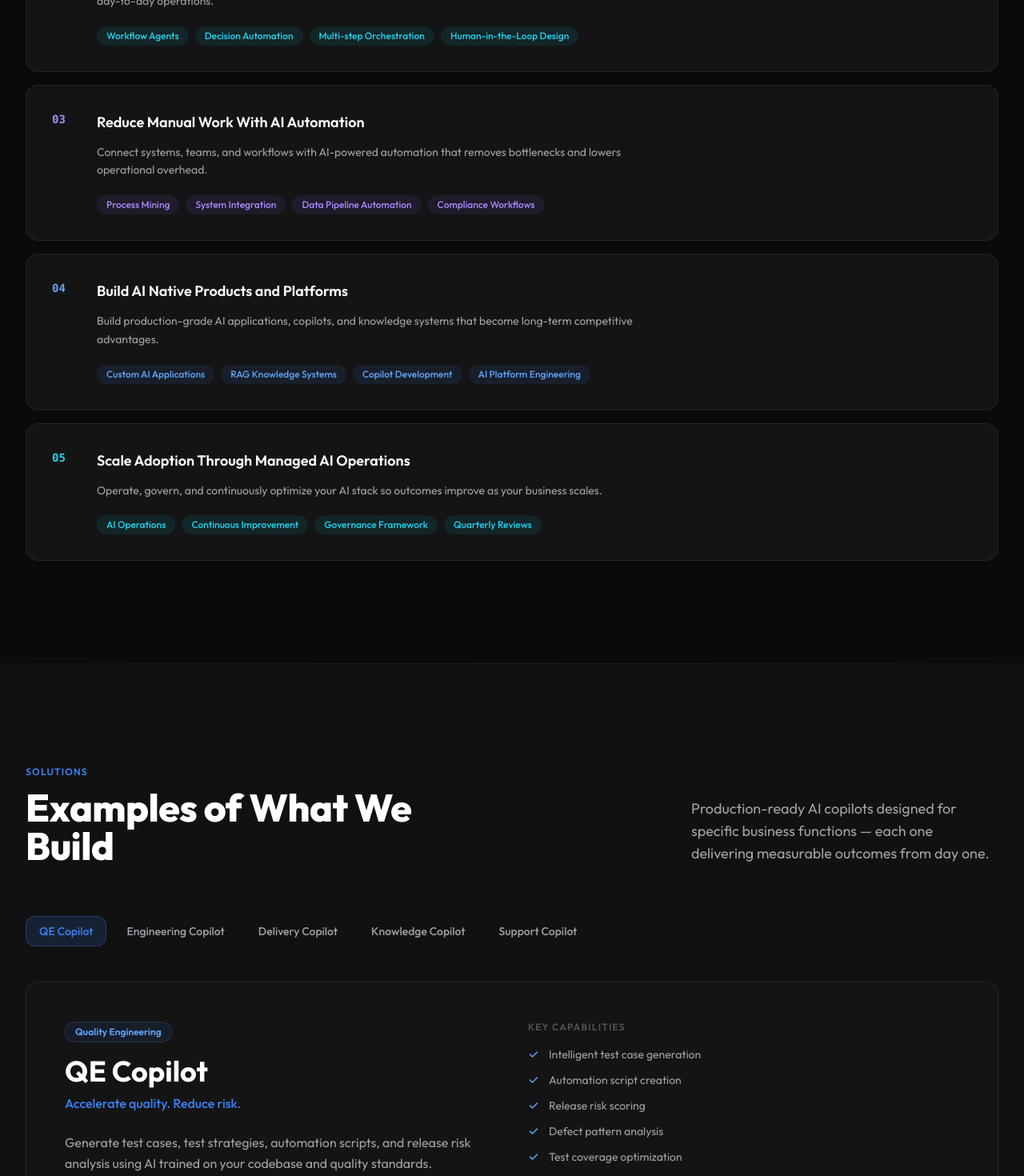
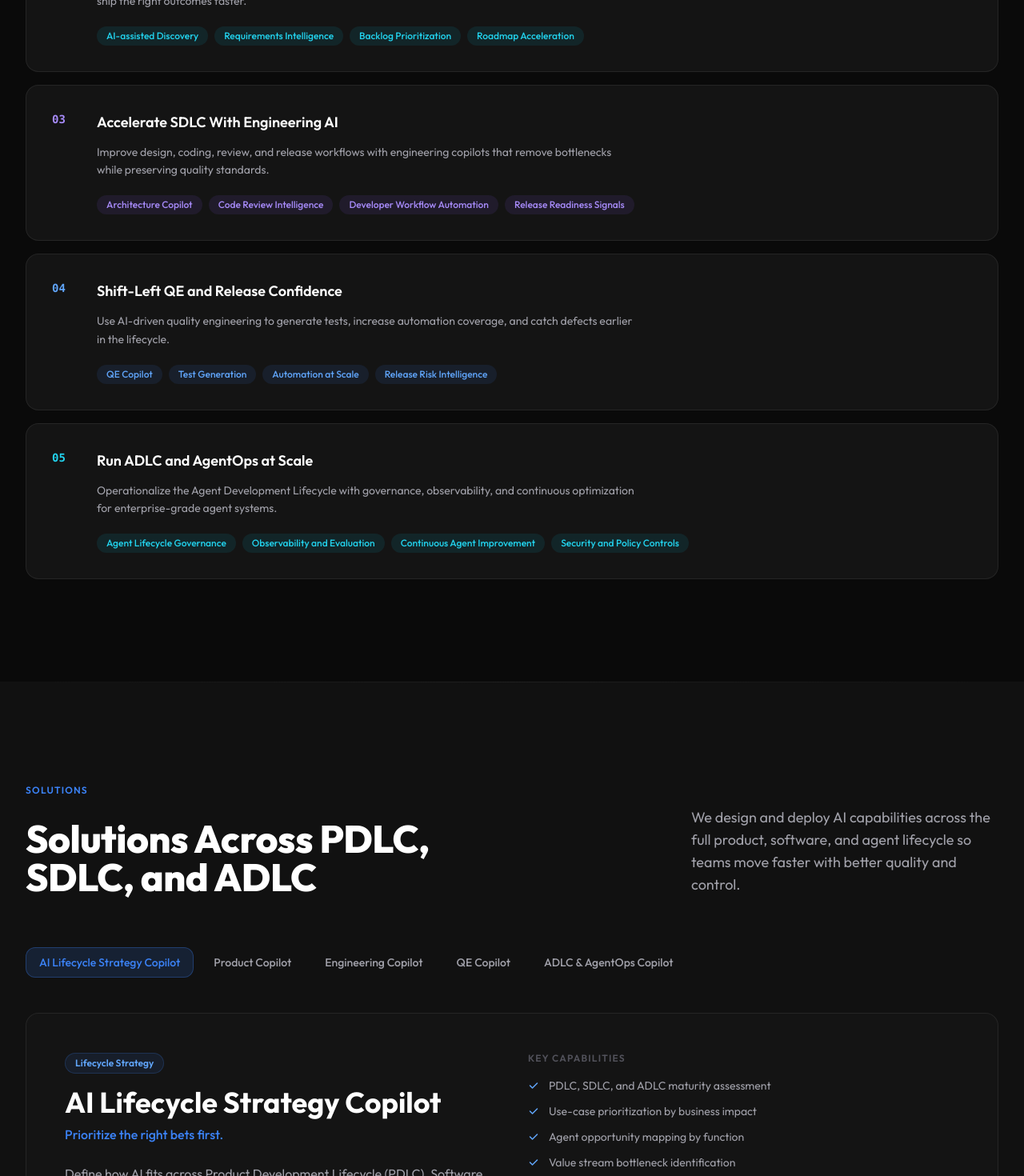
Before and after one commit to ENGXLABS/engxlabs-website, a Next.js app: page / in a window 1280 px wide. Shown: the part 3460-4930 px from the top of the page at 80% size. Built offline with nearby package versions, Linux system fonts and the light colour scheme.

Commit message:
feat: align offerings to PDLC, SDLC, and ADLC

```diff
--- a/src/components/Framework.tsx
+++ b/src/components/Framework.tsx
@@ -6,38 +6,38 @@ import { useRef, useState } from "react";
 const steps = [
   {
     number: "01",
-    label: "Discover",
+    label: "Lifecycle Strategy",
     duration: "Weeks 1–2",
     description:
-      "Deep-dive into your business objectives, workflows, pain points, and AI opportunities. We map what exists, what's possible, and where AI delivers the most value.",
-    deliverables: ["AI opportunity map", "Workflow analysis", "Readiness report", "Priority ranking"],
+      "Assess readiness and map AI opportunities across Product Development Lifecycle (PDLC), Software Development Lifecycle (SDLC), and Agent Development Lifecycle (ADLC).",
+    deliverables: ["PDLC/SDLC/ADLC readiness map", "Value stream analysis", "Priority use-case ranking", "Transformation KPI baseline"],
     color: "blue",
   },
   {
     number: "02",
-    label: "Design",
+    label: "PDLC Enablement",
     duration: "Weeks 3–4",
     description:
-      "Define the AI architecture, operating model, governance framework, and implementation blueprint. Every technical decision traces back to a business outcome.",
-    deliverables: ["Technical architecture", "Governance framework", "Implementation blueprint", "Success metrics"],
+      "Embed AI in product discovery, requirements, backlog shaping, and roadmap planning so product teams move from ideas to validated priorities faster.",
+    deliverables: ["AI-assisted discovery workflow", "Requirements intelligence model", "Prioritized product backlog", "Roadmap acceleration plan"],
     color: "cyan",
   },
   {
     number: "03",
-    label: "Deploy",
+    label: "SDLC Acceleration",
     duration: "Weeks 5–14",
     description:
-      "Build and integrate AI capabilities directly into real business workflows. Iterative delivery with continuous stakeholder alignment and user adoption focus.",
-    deliverables: ["Working AI system", "Integration testing", "User training", "Go-live support"],
+      "Integrate engineering copilots into architecture, coding, review, QE, and release processes to improve cycle time while strengthening quality.",
+    deliverables: ["Engineering copilot stack", "QE automation uplift", "Release readiness signals", "Developer adoption playbook"],
     color: "violet",
   },
   {
     number: "04",
-    label: "Optimize",
+    label: "ADLC and AgentOps",
     duration: "Ongoing",
     description:
-      "Continuously measure outcomes, improve model performance, expand adoption, and scale AI capabilities as your business grows and objectives evolve.",
-    deliverables: ["Performance monitoring", "Adoption analytics", "Iterative improvements", "Capability expansion"],
+      "Operationalize Agent Development Lifecycle with governance, observability, evaluation, and continuous optimization for enterprise-grade agent systems.",
+    deliverables: ["Agent governance controls", "Evaluation and traceability", "Continuous tuning loop", "Scale and reliability playbook"],
     color: "blue",
   },
 ];
@@ -72,8 +72,8 @@ export default function Framework() {
             The ENGXLABS AI Transformation Framework
           </h2>
           <p className="body-lg">
-            A four-step execution model designed to move organizations from AI
-            readiness to measurable business outcomes.
+            A lifecycle-led execution model that aligns AI transformation across
+            PDLC, SDLC, and ADLC from strategy through scaled operations.
           </p>
         </motion.div>
 
--- a/src/components/Services.tsx
+++ b/src/components/Services.tsx
@@ -6,42 +6,42 @@ import { useRef } from "react";
 const services = [
   {
     number: "01",
-    title: "Create an AI Roadmap With Clear ROI",
+    title: "Define PDLC, SDLC, and ADLC Strategy",
     description:
-      "Assess readiness, prioritize the right use cases, and align AI adoption to business goals, timelines, and measurable value.",
-    outcomes: ["AI Readiness Assessment", "Priority Use Case Map", "12-Month Roadmap", "ROI Framework"],
+      "Assess readiness, prioritize high-value opportunities, and align adoption to a single lifecycle strategy across product, engineering, and agent delivery.",
+    outcomes: ["Lifecycle Readiness Assessment", "Priority Use Case Map", "12-Month Transformation Roadmap", "ROI Framework"],
     accent: "blue",
   },
   {
     number: "02",
-    title: "Deploy Intelligent Agents Across Teams",
+    title: "Modernize Product Development With AI",
     description:
-      "Design and launch AI agents that automate complex multi-step workflows and support better decisions in day-to-day operations.",
-    outcomes: ["Workflow Agents", "Decision Automation", "Multi-step Orchestration", "Human-in-the-Loop Design"],
+      "Embed AI across PDLC from discovery and requirements to roadmap and feature planning so product teams ship the right outcomes faster.",
+    outcomes: ["AI-assisted Discovery", "Requirements Intelligence", "Backlog Prioritization", "Roadmap Acceleration"],
     accent: "cyan",
   },
   {
     number: "03",
-    title: "Reduce Manual Work With AI Automation",
+    title: "Accelerate SDLC With Engineering AI",
     description:
-      "Connect systems, teams, and workflows with AI-powered automation that removes bottlenecks and lowers operational overhead.",
-    outcomes: ["Process Mining", "System Integration", "Data Pipeline Automation", "Compliance Workflows"],
+      "Improve design, coding, review, and release workflows with engineering copilots that remove bottlenecks while preserving quality standards.",
+    outcomes: ["Architecture Copilot", "Code Review Intelligence", "Developer Workflow Automation", "Release Readiness Signals"],
     accent: "violet",
   },
   {
     number: "04",
-    title: "Build AI Native Products and Platforms",
+    title: "Shift-Left QE and Release Confidence",
     description:
-      "Build production-grade AI applications, copilots, and knowledge systems that become long-term competitive advantages.",
-    outcomes: ["Custom AI Applications", "RAG Knowledge Systems", "Copilot Development", "AI Platform Engineering"],
+      "Use AI-driven quality engineering to generate tests, increase automation coverage, and catch defects earlier in the lifecycle.",
+    outcomes: ["QE Copilot", "Test Generation", "Automation at Scale", "Release Risk Intelligence"],
     accent: "blue",
   },
   {
     number: "05",
-    title: "Scale Adoption Through Managed AI Operations",
+    title: "Run ADLC and AgentOps at Scale",
     description:
-      "Operate, govern, and continuously optimize your AI stack so outcomes improve as your business scales.",
-    outcomes: ["AI Operations", "Continuous Improvement", "Governance Framework", "Quarterly Reviews"],
+      "Operationalize the Agent Development Lifecycle with governance, observability, and continuous optimization for enterprise-grade agent systems.",
+    outcomes: ["Agent Lifecycle Governance", "Observability and Evaluation", "Continuous Agent Improvement", "Security and Policy Controls"],
     accent: "cyan",
   },
 ];
@@ -73,9 +73,8 @@ export default function Services() {
               Outcome-Driven AI Transformation Services
             </h2>
             <p className="body-lg max-w-md">
-              Five practice areas that cover the full lifecycle of becoming an
-              AI Native organization — from strategy through continuous
-              operation.
+              Five practice areas aligned to PDLC, SDLC, and ADLC so your teams
+              can plan, build, test, and operate AI systems end-to-end.
             </p>
           </div>
         </motion.div>
--- a/src/components/Solutions.tsx
+++ b/src/components/Solutions.tsx
@@ -5,28 +5,44 @@ import { useRef, useState } from "react";
 
 const solutions = [
   {
-    id: "qe",
-    badge: "Quality Engineering",
-    title: "QE Copilot",
-    tagline: "Accelerate quality. Reduce risk.",
+    id: "strategy",
+    badge: "Lifecycle Strategy",
+    title: "AI Lifecycle Strategy Copilot",
+    tagline: "Prioritize the right bets first.",
     description:
-      "Generate test cases, test strategies, automation scripts, and release risk analysis using AI trained on your codebase and quality standards.",
+      "Define how AI fits across Product Development Lifecycle (PDLC), Software Development Lifecycle (SDLC), and Agent Development Lifecycle (ADLC) with clear value milestones.",
     capabilities: [
-      "Intelligent test case generation",
-      "Automation script creation",
-      "Release risk scoring",
-      "Defect pattern analysis",
-      "Test coverage optimization",
+      "PDLC, SDLC, and ADLC maturity assessment",
+      "Use-case prioritization by business impact",
+      "Agent opportunity mapping by function",
+      "Value stream bottleneck identification",
+      "Roadmap and KPI definition",
     ],
     color: "blue",
   },
   {
+    id: "product",
+    badge: "Product Development",
+    title: "Product Copilot",
+    tagline: "Discover faster. Build smarter.",
+    description:
+      "Embed AI into product discovery, backlog shaping, feature definition, and customer feedback loops so product teams ship what matters most.",
+    capabilities: [
+      "Requirements and PRD generation",
+      "Backlog refinement and story slicing",
+      "Feature impact prediction",
+      "User feedback clustering",
+      "Roadmap scenario simulation",
+    ],
+    color: "cyan",
+  },
+  {
     id: "engineering",
-    badge: "Engineering Productivity",
+    badge: "Software Development",
     title: "Engineering Copilot",
-    tagline: "Ship faster. Build better.",
+    tagline: "Design, code, review, release.",
     description:
-      "Accelerate development workflows, code reviews, documentation, architecture decisions, and knowledge sharing across engineering teams.",
+      "Accelerate core SDLC activities from architecture and implementation to code review, documentation, and release readiness.",
     capabilities: [
       "Intelligent code review",
       "Architecture guidance",
@@ -37,50 +53,34 @@ const solutions = [
     color: "cyan",
   },
   {
-    id: "delivery",
-    badge: "Delivery Intelligence",
-    title: "Delivery Copilot",
-    tagline: "Visibility at every level.",
+    id: "qe",
+    badge: "Quality Engineering",
+    title: "QE Copilot",
+    tagline: "Shift-left quality. Lower release risk.",
     description:
-      "Automate status reporting, sprint insights, risk tracking, dependency analysis, and executive summaries across your delivery organization.",
+      "Generate test assets, automate validation, and detect release risks early so quality becomes a continuous lifecycle capability.",
     capabilities: [
-      "Automated sprint reports",
-      "Risk & blocker detection",
-      "Executive dashboard generation",
-      "Dependency mapping",
-      "Portfolio forecasting",
+      "Intelligent test case generation",
+      "Automation script creation",
+      "Release risk scoring",
+      "Defect pattern analysis",
+      "Test coverage optimization",
     ],
     color: "violet",
   },
   {
-    id: "knowledge",
-    badge: "Enterprise Knowledge",
-    title: "Knowledge Copilot",
-    tagline: "Every answer. Instantly.",
+    id: "adlcops",
+    badge: "Agent Development Lifecycle",
+    title: "ADLC & AgentOps Copilot",
+    tagline: "Build, govern, and improve agents.",
     description:
-      "Enable secure, AI-powered enterprise search across documentation, internal systems, and organizational knowledge — always accurate, always current.",
+      "Operationalize ADLC with guardrails, observability, evaluation, and continuous optimization for enterprise-grade agent systems.",
     capabilities: [
-      "Semantic enterprise search",
-      "Document intelligence",
-      "Multi-source knowledge graph",
-      "Access-controlled retrieval",
-      "Audit & governance trails",
-    ],
-    color: "blue",
-  },
-  {
-    id: "support",
-    badge: "Customer Experience",
-    title: "Support Copilot",
-    tagline: "Resolve more. Escalate less.",
-    description:
-      "Enhance customer support operations with AI-powered resolution, intelligent routing, sentiment detection, and workflow automation.",
-    capabilities: [
-      "Instant first-line resolution",
-      "Smart escalation routing",
-      "Agent assist in real-time",
-      "Sentiment & intent detection",
-      "CSAT-driven improvement loop",
+      "Agent design and safety patterns",
+      "Agent evaluation and benchmark suites",
+      "Observability and tracing",
+      "Policy, audit, and governance controls",
+      "Continuous tuning and lifecycle management",
     ],
     color: "cyan",
   },
@@ -146,7 +146,7 @@ const colorMap = {
 export default function Solutions() {
   const ref = useRef(null);
   const inView = useInView(ref, { once: true, margin: "-80px" });
-  const [active, setActive] = useState("qe");
+  const [active, setActive] = useState("strategy");
 
   const activeSol = solutions.find((s) => s.id === active)!;
   const c = colorMap[activeSol.color as keyof typeof colorMap];
@@ -165,10 +165,10 @@ export default function Solutions() {
         >
           <p className="section-label">Solutions</p>
           <div className="flex flex-col lg:flex-row lg:items-end lg:justify-between gap-4">
-            <h2 className="heading-lg text-white max-w-xl">Examples of What We Build</h2>
+            <h2 className="heading-lg text-white max-w-xl">Solutions Across PDLC, SDLC, and ADLC</h2>
             <p className="body-lg max-w-sm">
-              Production-ready AI copilots designed for specific business
-              functions — each one delivering measurable outcomes from day one.
+              We design and deploy AI capabilities across the full product, software,
+              and agent lifecycle so teams move faster with better quality and control.
             </p>
           </div>
         </motion.div>
```
